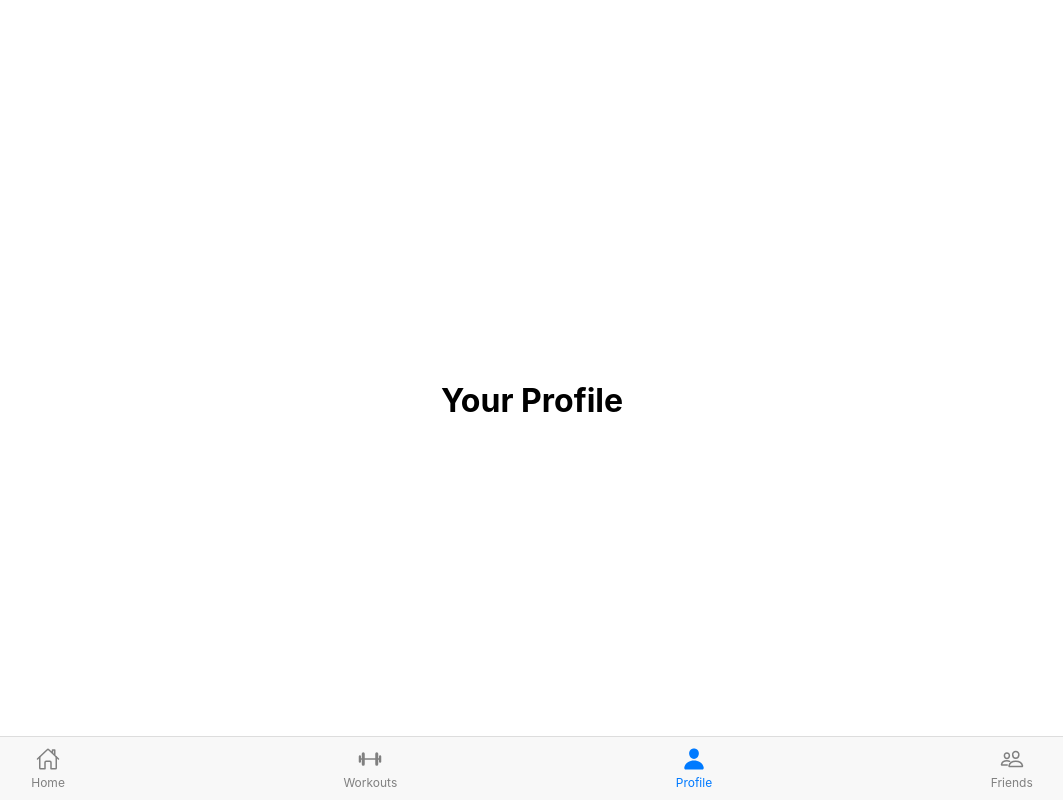
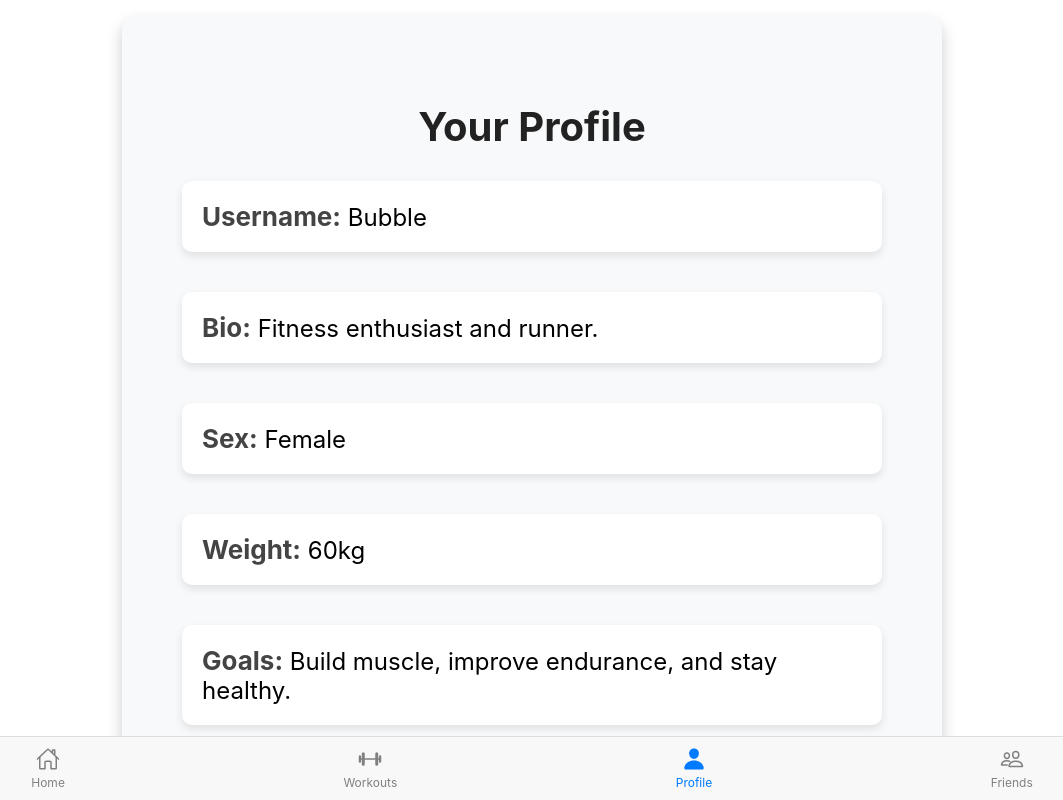
Before and after one commit to Aiden-Rodriguez/FitQuestPrototype, a React (Create React App) app in the folder fitquest/: page /profile in a window 1280 px wide. Shown: the whole page, without its empty margins (108-1171 px from the left). Built offline with nearby package versions, Linux system fonts and the light colour scheme.

Commit message:
profile page

```diff
--- a/fitquest/src/App.js
+++ b/fitquest/src/App.js
@@ -1,7 +1,8 @@
 import React from 'react';
 import { BrowserRouter as Router, Routes, Route, NavLink } from 'react-router-dom';
-import { IoHome, IoHomeOutline, IoBarbell, IoBarbellOutline, IoPerson, IoPersonOutline, IoPeople, IoPeopleOutline } from 'react-icons/io5'; // Icons for web
-import './App.css'; // For custom styles
+import { IoHome, IoHomeOutline, IoBarbell, IoBarbellOutline, IoPerson, IoPersonOutline, IoPeople, IoPeopleOutline } from 'react-icons/io5';
+import './App.css';
+import ProfileScreen from './ProfilePage';
 
 // Individual screen components
 function HomeScreen() {
@@ -16,14 +17,6 @@ function WorkoutsScreen() {
   return (
     <div className="container">
       <h1>Your Workouts</h1>
-    </div>
-  );
-}
-
-function ProfileScreen() {
-  return (
-    <div className="container">
-      <h1>Your Profile</h1>
     </div>
   );
 }
--- /dev/null
+++ b/fitquest/src/ProfilePage.css
@@ -0,0 +1,85 @@
+/* Center the profile container in the middle of the screen */
+.profile-wrapper {
+    display: flex;
+    justify-content: center;
+    align-items: center;
+    height: 100vh; /* Full viewport height */
+    width: 100%;
+  }
+
+  /* Profile container styling */
+  .profile-container {
+    max-width: 600px;
+    padding: 50px;
+    border-radius: 15px;
+    background: #f8f9fa;
+    box-shadow: 0 8px 16px rgba(0, 0, 0, 0.2);
+    text-align: center;
+  }
+
+  /* Title */
+  h1 {
+    font-size: 36px;
+    margin-bottom: 30px;
+    color: #222;
+  }
+
+  /* Profile information */
+  .profile-info {
+    text-align: left;
+    font-size: 22px;
+    display: flex;
+    flex-direction: column;
+    gap: 30px;
+  }
+
+  /* Profile details with spacing */
+  .profile-info p {
+    margin: 0;
+    padding: 20px;
+    background: white;
+    border-radius: 10px;
+    box-shadow: 0 4px 8px rgba(0, 0, 0, 0.1);
+  }
+
+  /* Labels */
+  strong {
+    font-size: 24px;
+    color: #444;
+  }
+
+  /* Username styling */
+  .bubble-text {
+    display: inline-block;
+    padding: 12px 20px;
+    font-size: 24px;
+    background-color: #007bff;
+    color: white;
+    border-radius: 30px;
+    font-weight: bold;
+  }
+
+  /* Responsive adjustments */
+  @media screen and (min-width: 768px) {
+    .profile-container {
+      max-width: 700px;
+      padding: 60px;
+    }
+
+    h1 {
+      font-size: 40px;
+    }
+
+    .profile-info {
+      font-size: 24px;
+      gap: 40px;
+    }
+
+    strong {
+      font-size: 26px;
+    }
+
+    .bubble-text {
+      font-size: 26px;
+    }
+  }
--- /dev/null
+++ b/fitquest/src/ProfilePage.js
@@ -0,0 +1,29 @@
+import React from 'react';
+import './ProfilePage.css'; // Import the updated styles
+
+function ProfileScreen() {
+  const userProfile = {
+    username: "Bubble",
+    bio: "Fitness enthusiast and runner.",
+    sex: "Female",
+    weight: "60kg",
+    goals: "Build muscle, improve endurance, and stay healthy."
+  };
+
+  return (
+    <div className="profile-wrapper"> {/* This ensures centering */}
+      <div className="profile-container">
+        <h1>Your Profile</h1>
+        <div className="profile-info">
+          <p><strong>Username:</strong> {userProfile.username}</p>
+          <p><strong>Bio:</strong> {userProfile.bio}</p>
+          <p><strong>Sex:</strong> {userProfile.sex}</p>
+          <p><strong>Weight:</strong> {userProfile.weight}</p>
+          <p><strong>Goals:</strong> {userProfile.goals}</p>
+        </div>
+      </div>
+    </div>
+  );
+}
+
+export default ProfileScreen;
```
